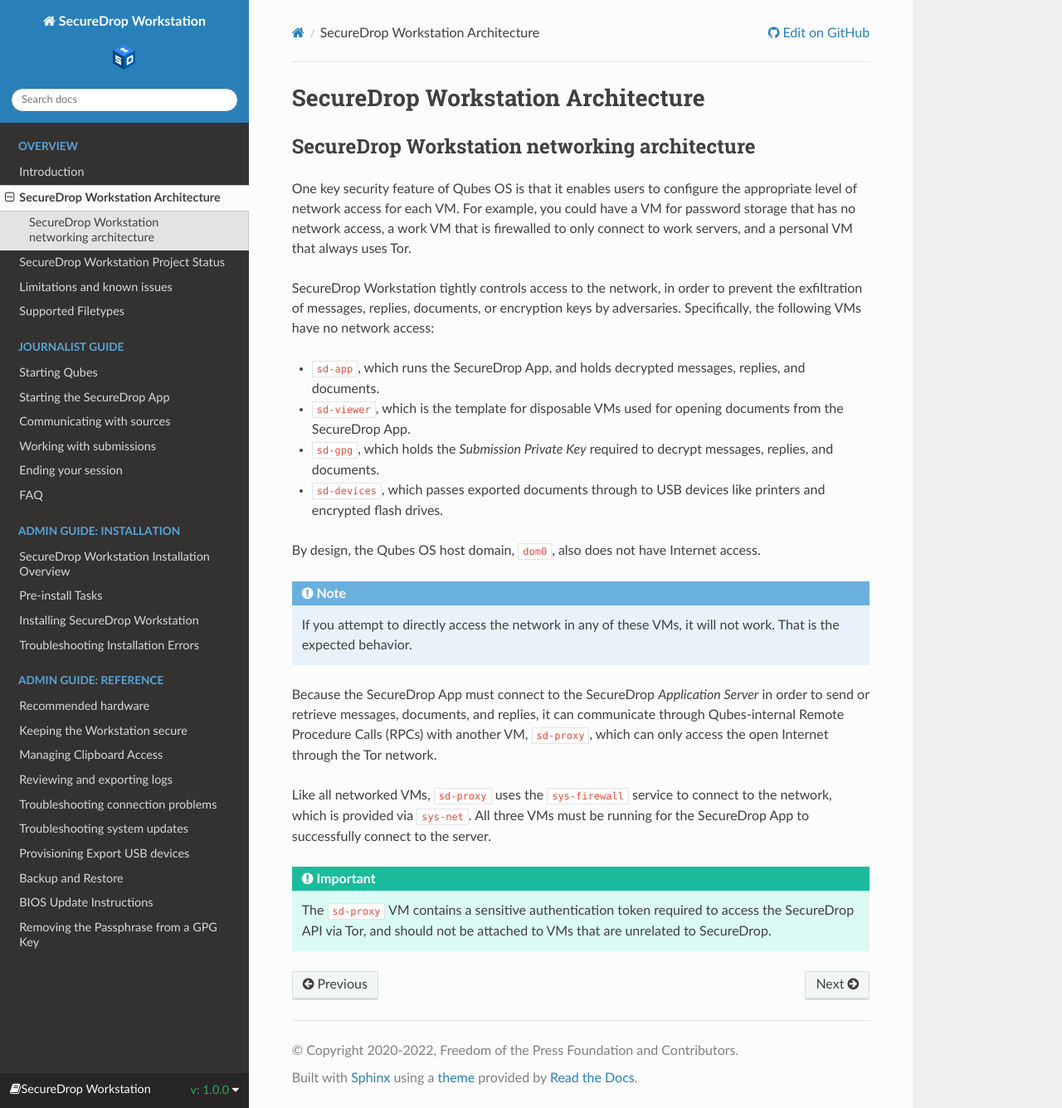
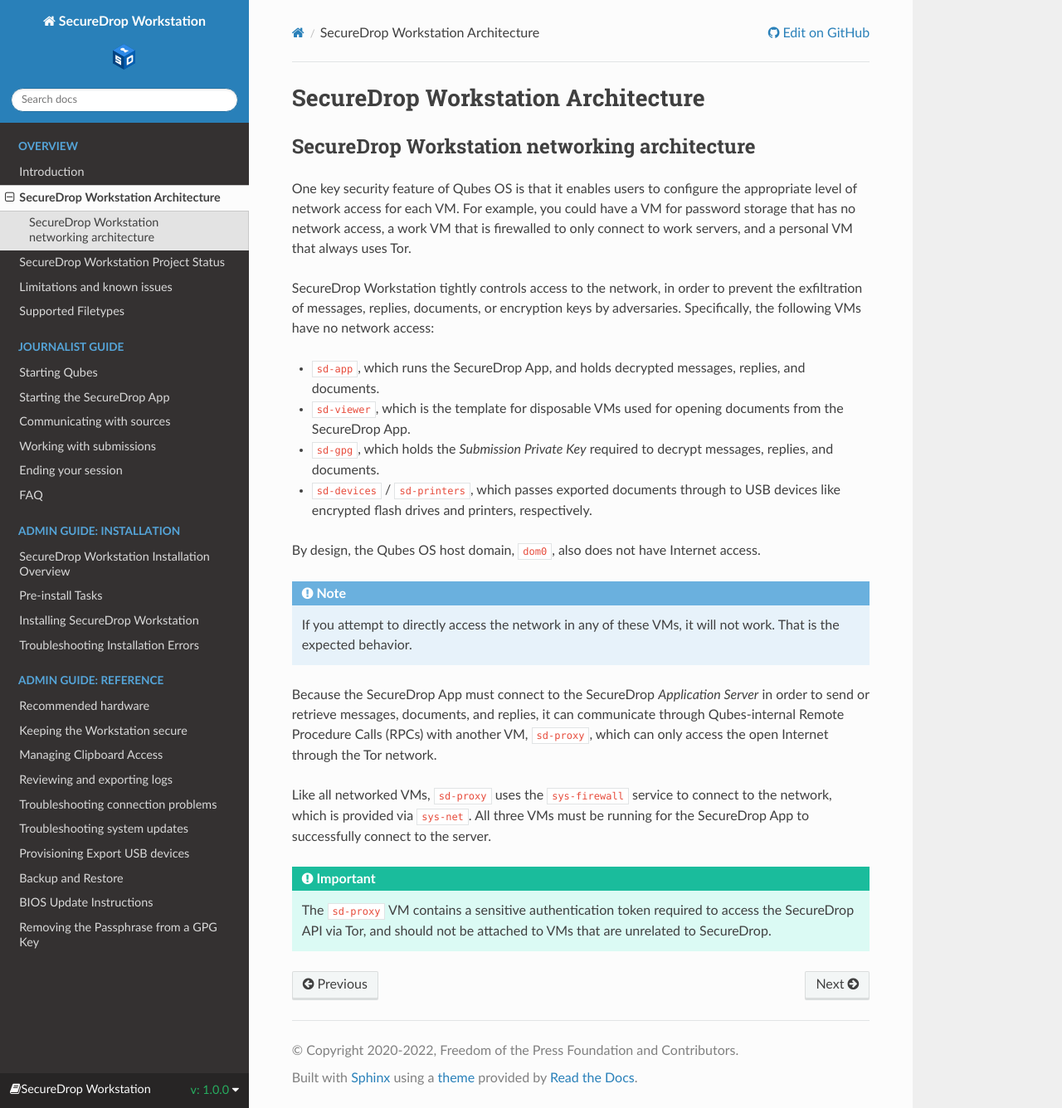
Before and after one commit to freedomofpress/securedrop-workstation-docs, a Sphinx documentation site: the page built from docs/general/workstation_architecture.rst, in a window 1280 px wide and 1336 px high. Shown: the whole window at 83% size. Built offline with Sphinx 7.4.7 and the Read the Docs theme 3.1.0, drawn with Linux system fonts in a browser that asks for light colours.

Commit message:
Mention 'sd-printers' (added in workstation 1.5.2)
sd-printers now handles printer devices.

```diff
--- a/docs/general/workstation_architecture.rst
+++ b/docs/general/workstation_architecture.rst
@@ -20,8 +20,8 @@
   documents from the SecureDrop App.
 - ``sd-gpg``, which holds the *Submission Private Key* required to decrypt
   messages, replies, and documents.
-- ``sd-devices``, which passes exported documents through to USB devices like
-  printers and encrypted flash drives.
+- ``sd-devices`` / ``sd-printers``, which passes exported documents through to
+  USB devices like encrypted flash drives and printers, respectively.
 
 By design, the Qubes OS host domain, ``dom0``, also does not have Internet
 access.
--- a/docs/journalist/submissions.rst
+++ b/docs/journalist/submissions.rst
@@ -50,7 +50,7 @@
 
 To print a document, a :doc:`compatible printer <../admin/reference/hardware>`  must be plugged into the computer's USB port.
 
-1. Click "Print" button and wait for ``sd-devices`` VM to start.
+1. Click "Print" button and wait for ``sd-printers`` VM to start.
 2. You will prompted to attach your printer.
 3. A Print Document dialog will appear, from which you can configure different print options before printing the document.
 
```
